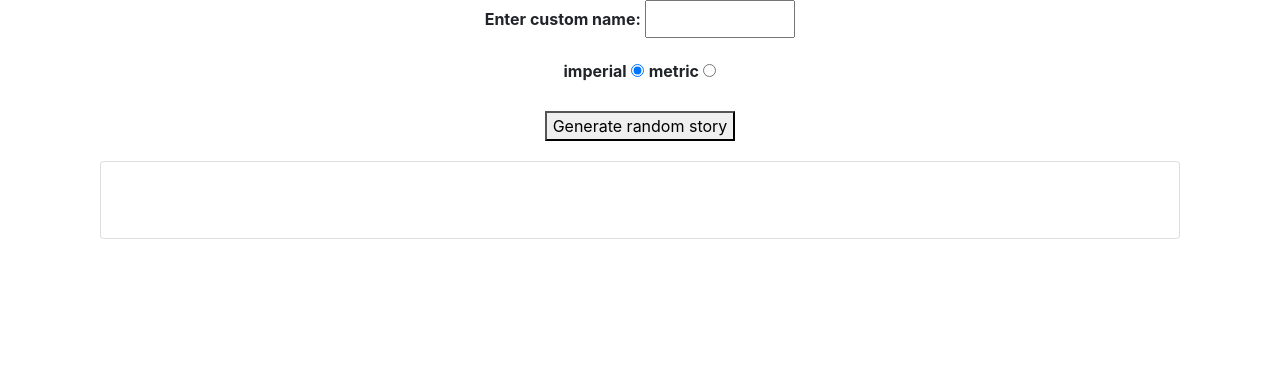
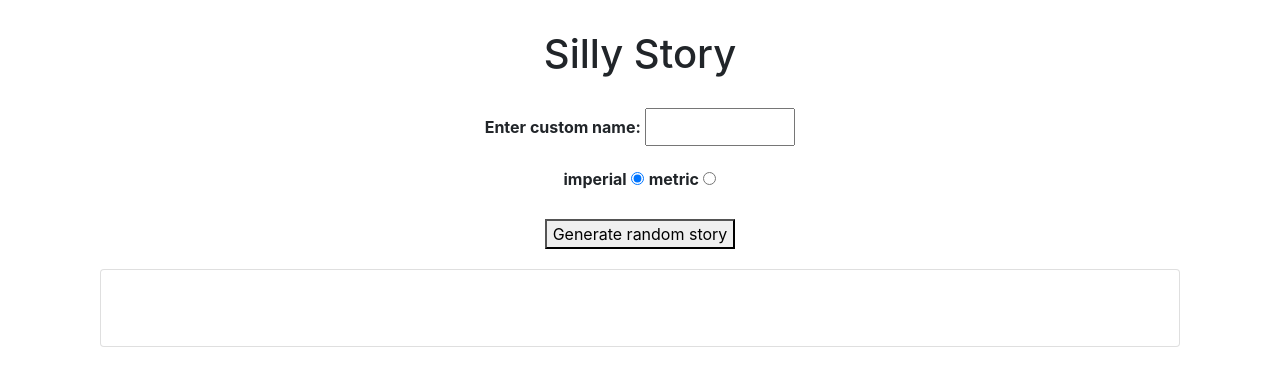
Before and after one commit to Akhilesharora2/JavaScript, a plain HTML site: page lab3/Start/lab-3.html in a window 1280 px wide. Drawn offline with nearby package versions, Linux system fonts and the light colour scheme.

Commit message:
Update lab-3.html

```diff
--- a/lab3/Start/lab-3.html
+++ b/lab3/Start/lab-3.html
@@ -21,6 +21,7 @@
 </head>
 
   <body class="container">
+	  <h1 style="margin: 30px 0px">Silly Story</h1>
     <div>
       <label for="customname">Enter custom name:</label>
       <input id="customname" type="text" placeholder="">
```
